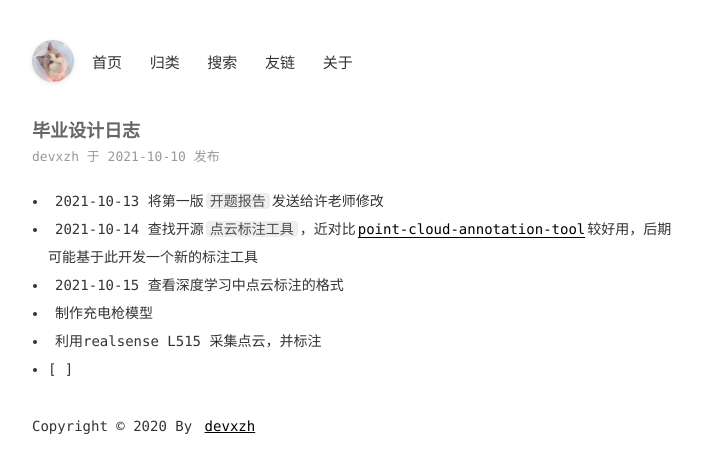
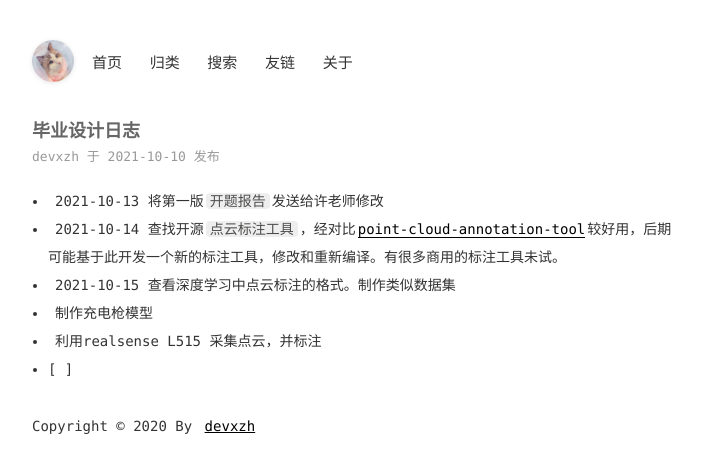
Before and after one commit to devxzh/devxzh.github.io, a Jekyll site: the page built from _posts/2021-10-10-毕设日志[持续更新中].md, in a window 1280 px wide. Shown: the top 473 px of the page, without its empty margins (282-984 px from the left). Built offline with Jekyll 4.4.1, drawn with Linux system fonts in a browser that asks for light colours; comment, search, counter and statistics services are not loaded.

Commit message:
Update 2021-10-10-毕设日志[持续更新中].md

```diff
--- a/_posts/2021-10-10-毕设日志[持续更新中].md
+++ b/_posts/2021-10-10-毕设日志[持续更新中].md
@@ -5,8 +5,8 @@ categories: [毕业设计,日常记录]
 ---
 
 - [ ] 2021-10-13 将第一版`开题报告`发送给许老师修改
-- [ ] 2021-10-14 查找开源`点云标注工具`，近对比[point-cloud-annotation-tool](https://github.com/springzfx/point-cloud-annotation-tool)较好用，后期可能基于此开发一个新的标注工具
-- [ ] 2021-10-15 查看深度学习中点云标注的格式
+- [ ] 2021-10-14 查找开源`点云标注工具`，经对比[point-cloud-annotation-tool](https://github.com/springzfx/point-cloud-annotation-tool)较好用，后期可能基于此开发一个新的标注工具，修改和重新编译。有很多商用的标注工具未试。
+- [ ] 2021-10-15 查看深度学习中点云标注的格式。制作类似数据集
 - [ ] 制作充电枪模型
 - [ ] 利用realsense L515 采集点云，并标注
 - [ ]
```
